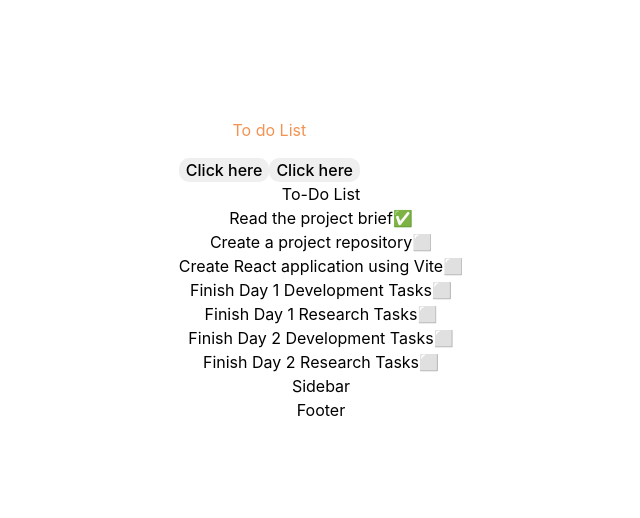
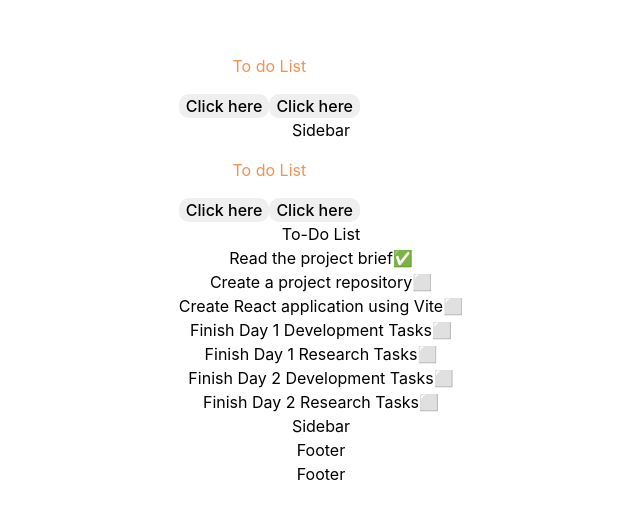
Before and after one commit to LuisOrtiz79/to-do-list, a React (Vite) app: page / in a window 1280 px wide. Shown: the part 138-656 px from the top of the page, without its empty margins (319-959 px from the left). Built offline with nearby package versions, Linux system fonts and the light colour scheme.

Commit message:
Second commit

```diff
--- a/src/App.jsx
+++ b/src/App.jsx
@@ -1,14 +1,29 @@
 import './App.css'
 import HomePage from './pages/HomePage';
+import Navbar from './components/Navbar';
+import Footer from './components/Footer';
+import Sidebar from './components/Sidebar';
 
 function App() {
 
   return (
-    <>
       <div className='App'>
-        <HomePage />
+        <Navbar />
+
+        <div className='app-container'>
+
+          <Sidebar />
+
+          <div className='routes'>
+
+              <HomePage />
+
+          </div>
+
+        </div>
+
+        <Footer />
       </div>
-    </>
   )
 }
 
```
